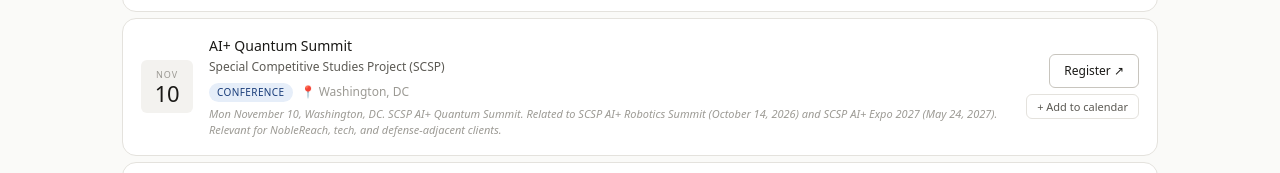
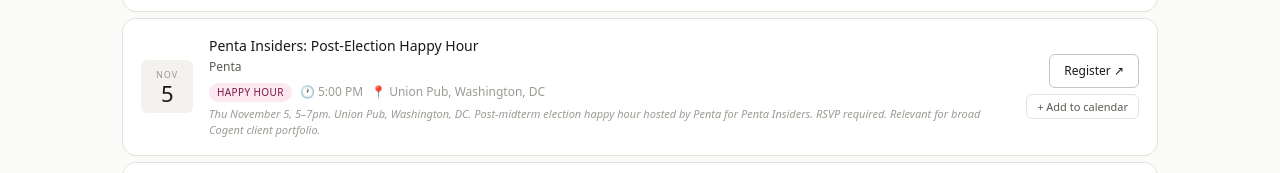
Before and after one commit to tmc2550/CS-events, a plain HTML site: page index.html in a window 1280 px wide. Shown: the part 541-714 px from the top of the page. Drawn offline with Linux system fonts and the light colour scheme.

Commit message:
Update index.html

```diff
--- a/index.html
+++ b/index.html
@@ -619,6 +619,7 @@ allEvents = [
   {"id":"bgov-hill-watch-midterm-1013","name":"Hill Watch Live: Midterm Preview & Reporter Roundtable","host":"Bloomberg Government (BGOV)","date":"2026-10-13","time":"11:00","location":"Virtual (BGOV subscribers only)","type":"briefing","city":"virtual","link":"https://bbgevent.app/hill-watch-live-exclusive/","notes":"Tue Oct 13, 11:00–11:45 AM ET. Online, exclusive to BGOV subscribers. Election Day is less than a month away; this session covers major midterm dynamics, House and Senate contests likely to determine results, and what reporters are hearing on the campaign trail. Participants: Loren Duggan (host), Greg Giroux (Senior Elections Reporter), Alexandra Samuels (Texas Correspondent), Zach C. Cohen (Senior Budget Reporter). Q&A included. Relevant for all clients tracking the 2026 midterms."},
   {"id":"scsp-ai-robotics-1014","name":"AI+ Robotics Summit","host":"Special Competitive Studies Project (SCSP)","date":"2026-10-14","time":"09:30","location":"Washington, DC","type":"conference","city":"dc","link":"https://www.scsp.ai/ai-robotics/?utm_medium=email&utm_source=email&utm_campaign=aisummit_robotics26&utm_content=cvent_email","notes":"Oct 14, 9:30 AM–5:00 PM. SCSP convenes leaders in robotics, manufacturing, investment, and research to discuss how the U.S. can translate advances in AI and robotics into industrial capacity and deploy intelligent machines at scale. Focus on embedding AI in physical machines, manufacturing at scale, and governing next-generation systems. Relevant for NobleReach, tech, and defense-adjacent clients."},
   {"id":"ft-intl-energy-policy-summit-1105","name":"International Energy Policy Summit 2026","host":"Financial Times (FT Live) / Iberdrola","date":"2026-11-05","time":"","location":"Brussels, Belgium & Online","type":"conference","city":"oot","link":"https://live.ft.com/Events/2026/International-Energy-Policy-Summit-2026","notes":"Thu Nov 5, Brussels & Online. FT event in partnership with Iberdrola. Convenes policymakers, industry leaders and experts to explore secure, resilient, electrified energy systems and Europe's industrial competitiveness. Confirmed speakers: Ann Mettler (President, Catalyse Europe), Pascal Canfin (MEP), Maxine Ghavi (Head of Europe Region, Hitachi Energy), Emmanuel Brutin (Director General, nucleareurope), Kristian Ruby (Secretary-General, Eurelectric), Yasmine Moezinia (Programme Director, Climate Finance, Sequoia Climate Foundation). Free digital pass available. Relevant for MCF, energy, and EU-adjacent clients."},
+  {"id":"penta-insiders-post-election-1105","name":"Penta Insiders: Post-Election Happy Hour","host":"Penta","date":"2026-11-05","time":"17:00","location":"Union Pub, Washington, DC","type":"happy-hour","city":"dc","link":"https://www.penta.us/","notes":"Thu November 5, 5–7pm. Union Pub, Washington, DC. Post-midterm election happy hour hosted by Penta for Penta Insiders. RSVP required. Relevant for broad Cogent client portfolio."},
   {"id":"scsp-ai-quantum-1110","name":"AI+ Quantum Summit","host":"Special Competitive Studies Project (SCSP)","date":"2026-11-10","time":"","location":"Washington, DC","type":"conference","city":"dc","link":"https://www.scsp.ai/","notes":"Mon November 10, Washington, DC. SCSP AI+ Quantum Summit. Related to SCSP AI+ Robotics Summit (October 14, 2026) and SCSP AI+ Expo 2027 (May 24, 2027). Relevant for NobleReach, tech, and defense-adjacent clients."},
   {"id":"ft-ai-gender-investing-1112","name":"FT Webinar: Using AI to Broaden Women's Access to Investing","host":"Financial Times (FT Live) / Capital Group","date":"2026-11-12","time":"09:30","location":"Virtual","type":"briefing","city":"virtual","link":"https://live.ft.com/Events/2026/Using-AI-to-Broaden-Womens-Access-to-Investing","notes":"Thu Nov 12, 9:30–10:20 AM BST (4:30–5:20 AM ET), Online. Free FT webinar in partnership with Capital Group. Explores how AI can reduce barriers to investing for women — financial education, personalised client interactions, adviser-client relationships. Speakers: Alexandra Haggard (Head of Product for Europe and Asia, Capital Group), Anna-Sophie Hartvigsen (Co-Founder, Female Invest), Claer Barrett (Consumer Editor, FT), Lavanya Chari (Global Head of Wealth and Premier Solutions, HSBC). Register for free. Relevant for Cogent comms and financial services clients."},
   {"id":"semafor-silicon-valley-world-1101","name":"Semafor: Silicon Valley & The World","host":"Semafor","date":"2026-11-01","time":"","location":"Virtual","type":"conference","city":"virtual","link":"https://events.semafor.com/","notes":"November (exact date TBD), Virtual. Two-day virtual event chaired by Sam Altman, Divesh Makan, Satya Nadella, Jensen Huang, Ruth Porat, and Lisa Su. Convenes global leaders across technology, business, finance, and government for newsmaking conversations on the future of AI, emerging technologies, and the forces reshaping the global economy. Virtual access available. Relevant for NobleReach, tech, and AI-adjacent clients."},
@@ -631,6 +632,7 @@ allEvents = [
   {"id":"semafor-hedges-bets-prediction-markets-1209","name":"Semafor: Hedges and Bets – The Future of Prediction Markets","host":"Semafor","date":"2026-12-09","time":"","location":"Washington, DC","type":"conference","city":"dc","link":"https://events.semafor.com/","notes":"Tue Dec 9, Washington, DC. Prediction markets have surged into the mainstream, raising new questions about regulation, oversight, and their role in the financial landscape. Speakers include Sen. Richard Blumenthal (D-Conn.), Mark Hicks (NCAA enforcement), and Michael Lipitz (George Washington University Athletics Director). Explores the future of this rapidly evolving industry. Request invite required. Relevant for financial services, regulatory, and sports-adjacent clients."},
   {"id":"semafor-resource-race-1209","name":"Semafor: Resource Race","host":"Semafor","date":"2026-12-09","time":"","location":"Washington, DC","type":"conference","city":"dc","link":"https://events.semafor.com/","notes":"Tue Dec 9, Washington, DC. As AI moves from software into the physical world, access to power, critical minerals, land, and grid capacity is becoming essential to national competitiveness. Brings together leaders across business, energy, and government to examine the economic and policy challenges of powering the AI revolution and the partnerships needed to meet the demands of the next decade. Request invite required. Relevant for energy, tech, and AI infrastructure clients."},
   {"id":"ai-for-marketers-summit-0202","name":"AI for Marketers Summit 2027","host":"MVP Media Network / AI Summit","date":"2027-02-02","time":"","location":"Las Vegas, Nevada","type":"conference","city":"oot","link":"https://www.aiformarketerssummit.com","notes":"Feb 2027, Las Vegas. Summit focused on GEO (Generative Engine Optimization) and AI search strategy for marketing leaders. Featured session: 'Owning AI Search: A GTM Playbook for Marketing Leaders in the Age of GEO' by Patricia Clark, VP of GTM at Nexxen — six-step playbook for measuring brand GEO health, winning AI citations, and navigating agentic customer journeys. Pre-sale pricing through Oct 29. Relevant for Cogent comms and marketing-adjacent clients."},
+  {"id":"prweek-crisis-comms-0415","name":"PRWeek Crisis Comms Conference 2027","host":"PRWeek","date":"2027-04-15","time":"","location":"Washington, DC","type":"conference","city":"dc","link":"https://www.prweek.com/","notes":"Wed April 15, 2027, Washington, DC. 5th annual PRWeek Crisis Comms Conference. Details and speakers TBD. Relevant for Cogent comms and strategic communications clients."},
   {"id":"scsp-ai-expo-0524","name":"AI+ Expo 2027","host":"Special Competitive Studies Project (SCSP)","date":"2027-05-24","time":"","location":"Walter E. Washington Convention Center, Washington, DC","type":"conference","city":"dc","link":"https://expo.scsp.ai/","notes":"May 24–25, 2027. Walter E. Washington Convention Center, Washington, DC. SCSP's flagship expo for mission-ready AI — 18,000+ attendees from government, industry, and academia. Exhibitor/booth opportunity: early-bird booth prices available until Nov. 1, 2026 (prices increase 25%+ after that). Booth sizes: 10x10 ($4K now / $5.5K Nov 1), 10x20 ($8K / $11K), 20x20 ($17K / $23K), 30x30 ($37K / $50.5K); startup 5x10 at $2,200. Complimentary booths for government, academia, and nonprofits — contact aiexpoexhibits@spargoinc.com. Sponsorship: sponsor@scsp.ai. Related to SCSP AI+ Robotics Summit (Oct 14, 2026). Relevant for NobleReach, tech, and defense-adjacent clients."},
   {"id":"ncew-2027-0913","name":"11th Annual National Clean Energy Week (NCEW 2027)","host":"National Clean Energy Week (NCEW)","date":"2027-09-13","time":"","location":"Washington, DC","type":"conference","city":"dc","link":"https://nationalcleanenergyweek.org","notes":"Save the date — Sept 13–17, 2027, Washington, DC. Bipartisan celebration of clean energy policies, industries and innovations. Policymakers Symposium, VIP Reception and Dinner. Register/sponsor at nationalcleanenergyweek.org. Hashtag: #NCEW27. Relevant for MCF, energy, and climate policy clients."},
   {"id":"semafor-haus-davos-0101","name":"Semafor Haus @ Davos 2027","host":"Semafor","date":"2027-01-01","time":"","location":"Promenade, Davos, Switzerland","type":"conference","city":"oot","link":"https://events.semafor.com/","notes":"January 2027 (exact dates TBD), Davos, Switzerland. Live from the Promenade, Semafor's editors convene leading global executives and decision-makers for candid, newsmaking conversations on the forces reshaping global business — AI infrastructure, workforce transformation, regulatory uncertainty, and shifting economic priorities. Register interest required. Relevant for broad Cogent client portfolio, especially NobleReach, financial services, and international business clients."},
```
